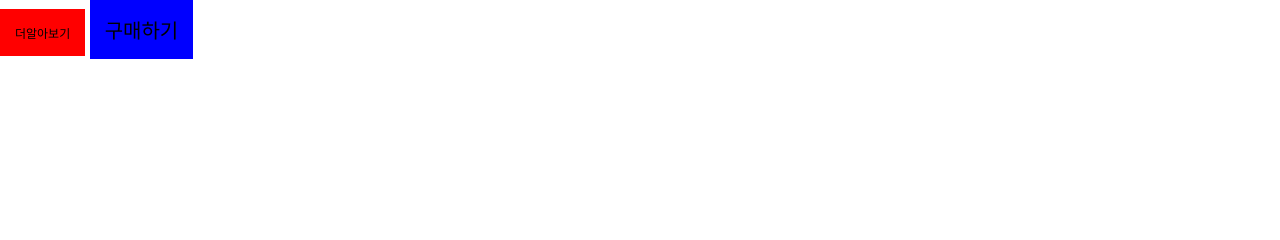
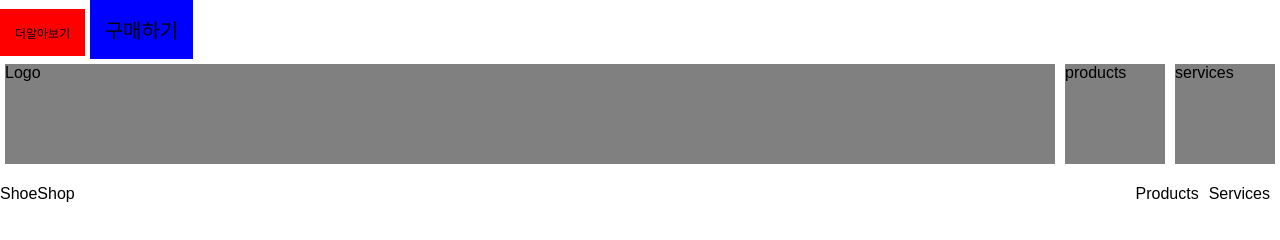
Before and after one commit to ParkSeryu/codingappleHtml, a website built with webpack: page cart.html in a window 1280 px wide. Built offline with nearby package versions, Linux system fonts and the light colour scheme; a web font is replaced by a local one.

Commit message:
레이아웃 만들기 3 : 편리한 Flexbox

```diff
--- a/cart.html
+++ b/cart.html
@@ -8,5 +8,19 @@
 <body>
 <button class="main-btn bg-red f-small">더알아보기</button>
 <button class="main-btn bg-blue">구매하기</button>
+
+<div class="flex-container">
+  <div class="flex-item" style="flex-grow : 2">Logo</div>
+  <div class="flex-item" style="justify-content: right">products</div>
+  <div class="flex-item">services</div>
+</div>
+
+<nav class="nav-container">
+  <div class="nav-item">ShoeShop</div>
+  <div style="flex-grow: 1"></div>
+  <div class="nav-item">Products</div>
+  <div class="nav-item">Services</div>
+</nav>
+
 </body>
 </html>
--- a/css/main.css
+++ b/css/main.css
@@ -107,3 +107,27 @@ body {
   font-family: 'nanumsquare ';
   src: url('../fonts/NanumSquareB.woff') format('woff');
 }
+
+.flex-container {
+  display: flex;
+  justify-content: center;
+  flex-direction: row;
+  align-items: center;
+}
+
+.flex-item {
+  width: 100px;
+  height: 100px;
+  background-color: grey;
+  margin: 5px;
+}
+
+.nav-container {
+  display: flex;
+  height: 50px;
+  align-items: center;
+}
+
+.nav-item {
+  margin-right: 10px;
+}
```
